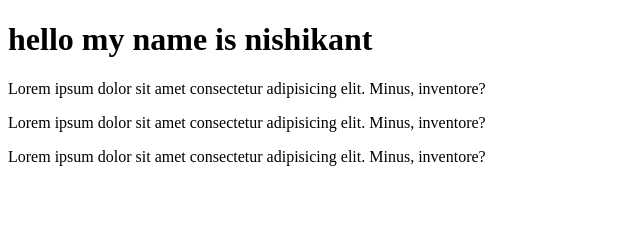
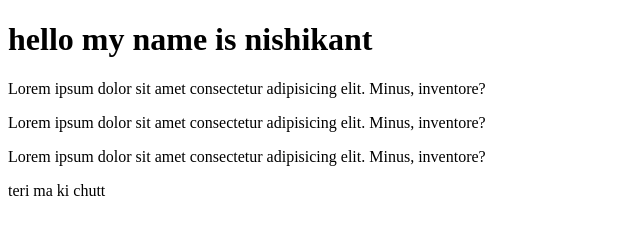
Before and after one commit to ARTHURO-001/html-check, a plain HTML site: page index.html in a window 1280 px wide. Shown: the whole page, without its empty margins (0-640 px from the left). Drawn offline with Linux system fonts and the light colour scheme.

Commit message:
Update index.html

```diff
--- a/index.html
+++ b/index.html
@@ -10,5 +10,6 @@
     <p>Lorem ipsum dolor sit amet consectetur adipisicing elit. Minus, inventore?</p>
     <p>Lorem ipsum dolor sit amet consectetur adipisicing elit. Minus, inventore?</p>
     <p>Lorem ipsum dolor sit amet consectetur adipisicing elit. Minus, inventore?</p>
+    <p>teri ma ki chutt</p>
 </body>
 </html>
```
